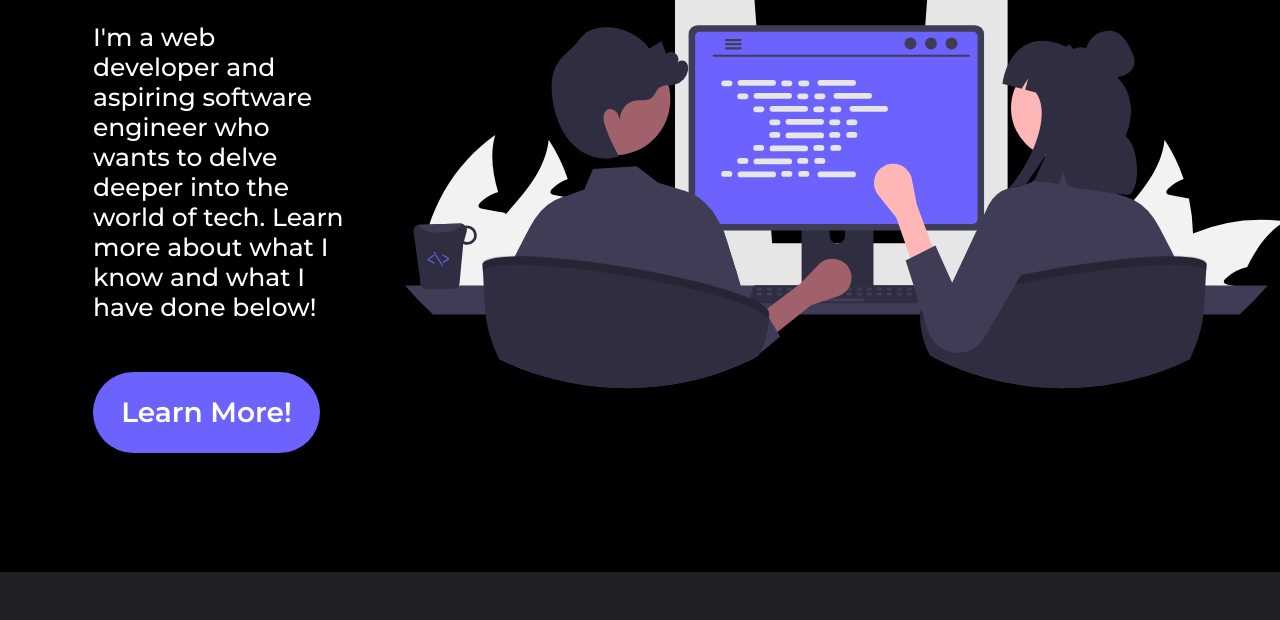
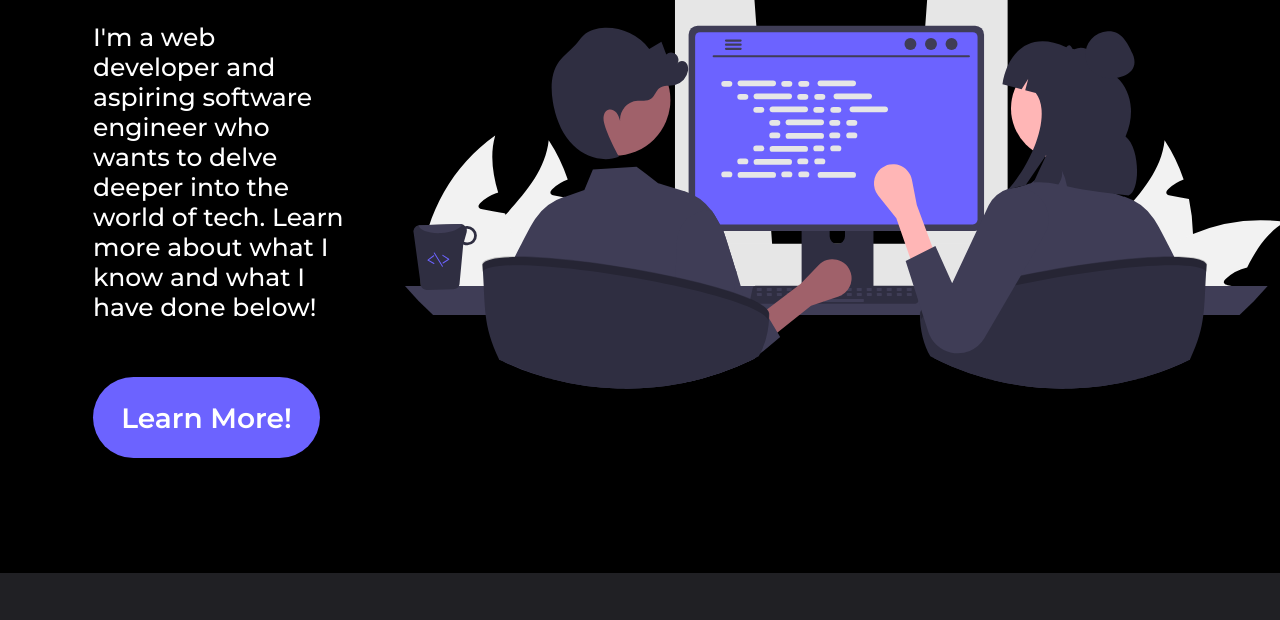
Before and after one commit to Trexxin/Portfolio-Site, a plain HTML site: page index.html in a window 1280 px wide. Shown: the part 401-1021 px from the top of the page. Drawn offline with Linux system fonts and the light colour scheme.

Commit message:
Added function to the call to action button

```diff
--- a/css/styles.css
+++ b/css/styles.css
@@ -110,10 +110,33 @@ li {
     margin-top: 150px;
 }
 
-#call-to-action {
-    margin-top: 25px;
+#learn-more {
+    font-family: 'Montserrat', sans-serif;
+    font-weight: 600;
+    color: white;
+    background-color: #6C63FF;
+    border: 0;
+    height: 81px;
+    transform: translate(140 795);
+    font-size: 28px;
+    border-radius: 50px;
+    width: 227px;
+    margin-top: 30px;
+    transition-duration: 0.2s;
 }
 
+#learn-more a {
+    text-decoration: none;
+    color: white;
+}
+
+#learn-more:hover {
+    background-color: #4B45B2;
+}
+
+#learn-more:visited {
+    text-decoration: none;
+}
 /*Styles rules for skills*/
 .skills {
     background-color: #202024;
--- a/index.html
+++ b/index.html
@@ -45,14 +45,7 @@ Date: 12/1/2021
                     <a class="contact-icon" href="#"><img src="images/linkedin.png" alt="linkedin"></a>
                 </div>
                 -->
-                <a href="#skills">
-                <svg id="call-to-action" height="81" viewBox="0 0 227 81">
-                    <g id="Group_1" data-name="Group 1" transform="translate(-140 -795)">
-                        <path id="Path_52" data-name="Path 52" d="M40.5,0h146a40.5,40.5,0,0,1,0,81H40.5a40.5,40.5,0,0,1,0-81Z" transform="translate(140 795)" fill="#6c63ff"/>
-                        <text id="LearnMore" data-name="Learn More!" transform="translate(151 818)" fill="#fff" font-size="28" font-family="Montserrat-SemiBold, Montserrat" font-weight="600"><tspan x="17.184" y="27">Learn More!</tspan></text>
-                    </g>
-                </svg>
-                </a>
+                <a href="#skills"><button id="learn-more" type="button" >Learn More!</button></a>
             </div>
             <!--Main Hero Image-->
             <img class="hero-image" src="images/pair_programming.svg" alt="#">
```
